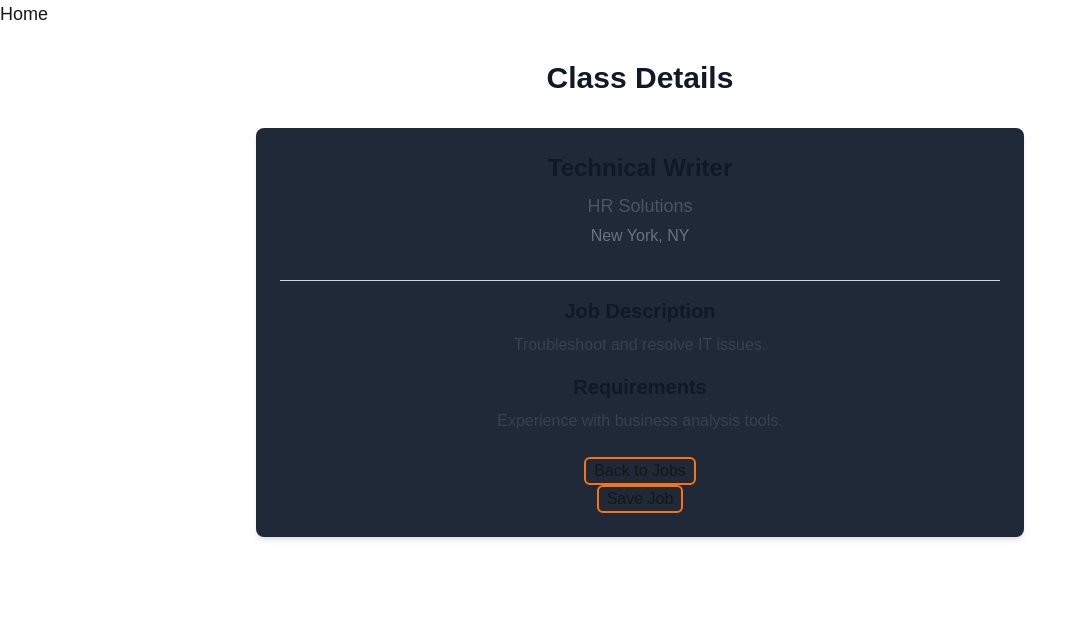
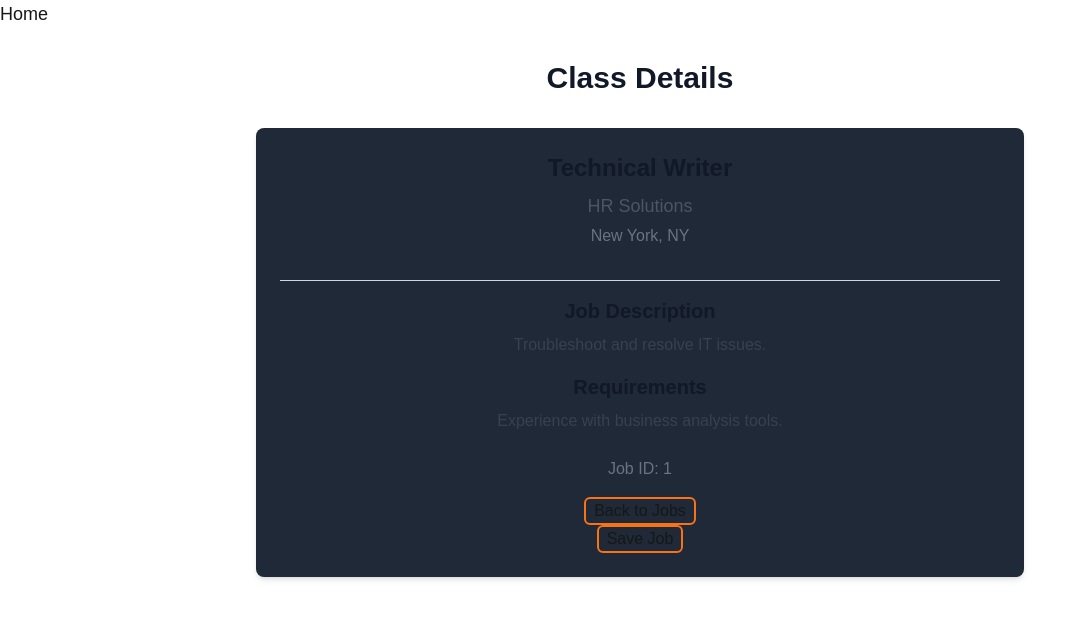
Before and after one commit to H3R01A/unibui-job-board, a Next.js app: page /jobs/1 in a window 1280 px wide. Shown: the top 618 px of the page, without its empty margins (0-1086 px from the left). Built offline with nearby package versions, Linux system fonts and the light colour scheme.

Commit message:
update jobID page.tsx with jobID and props for JobButton component

```diff
--- a/app/jobs/[jobID]/page.tsx
+++ b/app/jobs/[jobID]/page.tsx
@@ -40,7 +40,10 @@ export default async function JobDetail(props: PageProps) {
           <p className="text-gray-700 dark:text-gray-300 mb-6 text-center">
             {jobDetailsData.Requirements}
           </p>
-          <JobButton />
+          <p className="text-gray-500 dark:text-gray-400 mb-4">
+              Job ID: {jobID}
+            </p>
+          <JobButton jobDetails={jobDetailsData} jobID = {jobID}/>
         </div>
       </div>
     </div>
```
